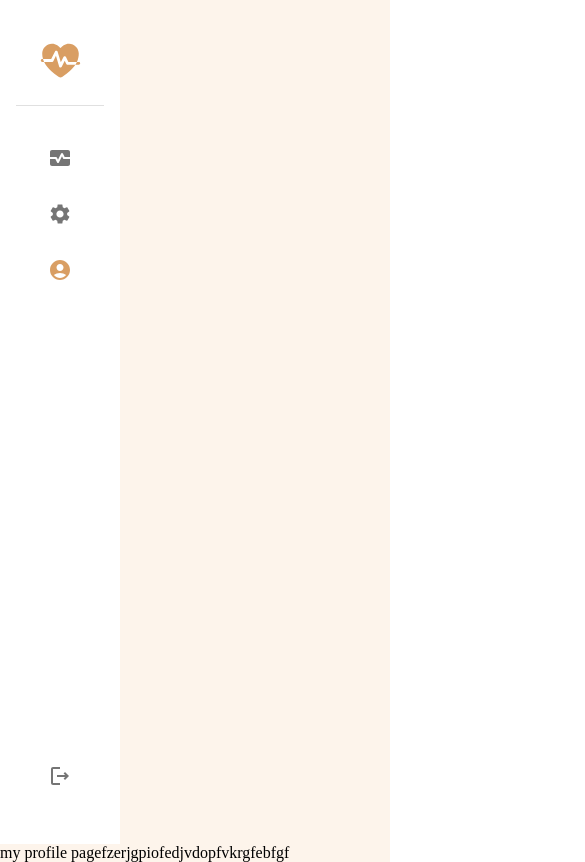
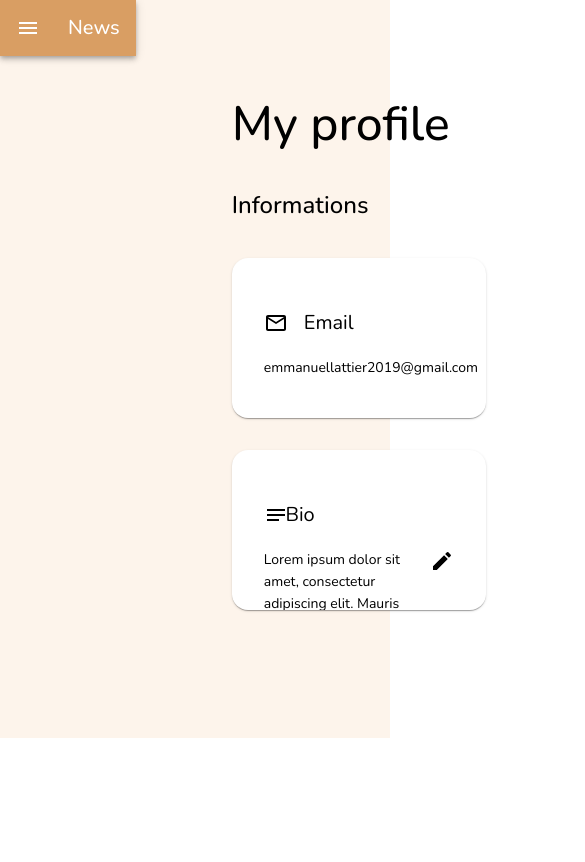
Before and after one commit to Pellegrin69/Challenge-stack-MyFitLog, a React (Vite) app in the folder frontend/: page /dashboard/my-profile in a window 390 px wide. Shown: the top 862 px of the page, 585 px wide, since content can reach past the window. Built offline with nearby package versions, Linux system fonts and the light colour scheme.

Commit message:
create myProfile page

```diff
--- a/frontend/src/features/Login/SignInForm/SignInForm.tsx
+++ b/frontend/src/features/Login/SignInForm/SignInForm.tsx
@@ -1,5 +1,4 @@
 import React from 'react';
-import { InputText } from '@/components/Input/InputText/InputText';
 import { PrimaryButton } from '@/components/Input/Button/PrimaryButton/PrimaryButton';
 import { SecondaryButton } from '@/components/Input/Button/SecondaryButton/SecondaryButton';
 import * as Styles from '../LoginForm/LoginForm.styles';
@@ -16,7 +15,7 @@ export const SignInForm: React.FC = () => {
         placeholder="email@gmail.mail"
         type="password"
       />
-      <PrimaryButton buttonLabel="Sign in" />
+      <PrimaryButton buttonLabel="Sign in" onClick={() => console.log("test")}/>
 
       {/** <FormControlLabel control={<Checkbox defaultChecked/>} label="remember me"/> */}
       <SecondaryButton buttonLabel="Sign in with Google" />
--- a/frontend/src/pages/Dashboard/header.tsx
+++ b/frontend/src/pages/Dashboard/header.tsx
@@ -1,21 +1,33 @@
+import React, { useReducer } from "react"
 import { LogoDashboard } from '@/components/data_display/logo/dashboard';
-import { LogoutOutlined, MonitorHeart, Settings, AccountCircle } from '@mui/icons-material';
+import { LogoutOutlined, MonitorHeart, Settings, AccountCircle, HomeRounded, Info, LockOpen } from '@mui/icons-material'
 import {
   Box,
   Button,
-  Divider,
+  Divider, Drawer,
   List,
   ListItem,
   ListItemButton,
-  ListItemIcon,
-} from '@mui/material';
+  ListItemIcon, ListItemText,
+} from '@mui/material'
 import { Link, useLocation, useNavigate } from 'react-router-dom'
+import useMediaQuery from '@mui/material/useMediaQuery';
+import AppBar from '@mui/material/AppBar';
+import Toolbar from '@mui/material/Toolbar';
+import Typography from '@mui/material/Typography';
+import IconButton from '@mui/material/IconButton';
+import MenuIcon from '@mui/icons-material/Menu';
 
-function Header() {
+export const Header: React.FC = () => {
   const location = useLocation()
   const navigate = useNavigate()
 
+  const matches = useMediaQuery('(min-width:600px)');
+  const [drawerIsOpen, toggleDrawer] = useReducer((state) => !state, false);
+
   return (
+    <>
+      {matches ? (
         <Box
           paddingX={2}
           paddingY={4}
@@ -78,7 +90,56 @@ function Header() {
             </ListItem>
           </List>
         </Box>
-  );
+      ) : (
+        <Box sx={{ flexGrow: 1 }}>
+          <AppBar position="static">
+            <Toolbar>
+              <IconButton
+                size="large"
+                edge="start"
+                color="inherit"
+                aria-label="menu"
+                sx={{ mr: 2 }}
+              >
+                <MenuIcon sx={{ color: "white" }} onClick={toggleDrawer}/>
+              </IconButton>
+              <Typography variant="h6" component="div" sx={{ flexGrow: 1 }} color="white">
+                News
+              </Typography>
+            </Toolbar>
+          </AppBar>
+          <Drawer anchor="bottom" open={drawerIsOpen} onClose={toggleDrawer}>
+            <List>
+              <ListItem disablePadding>
+                <ListItemButton component={Link} to={`/`}>
+                  <ListItemIcon>
+                    <HomeRounded />
+                  </ListItemIcon>
+                  <ListItemText primary="Accueil" />
+                </ListItemButton>
+              </ListItem>
+              <ListItem disablePadding>
+                <ListItemButton component={Link} to={`/about`}>
+                  <ListItemIcon>
+                    <Info />
+                  </ListItemIcon>
+                  <ListItemText primary="À Propos" />
+                </ListItemButton>
+              </ListItem>
+              <ListItem disablePadding>
+                <ListItemButton component={Link} to={`/login`}>
+                  <ListItemIcon>
+                    <LockOpen />
+                  </ListItemIcon>
+                  <ListItemText primary="Login" />
+                </ListItemButton>
+              </ListItem>
+            </List>
+          </Drawer>
+        </Box>
+      )}
+    </>
+  )
 }
 
 export default Header;
--- a/frontend/src/pages/Dashboard/index.tsx
+++ b/frontend/src/pages/Dashboard/index.tsx
@@ -1,13 +1,13 @@
-import { Box } from '@mui/material';
+import { Stack } from '@mui/material';
 import { Outlet } from 'react-router-dom';
 import Header from './header';
 
 function Dashboard() {
   return (
-    <Box bgcolor="primary.light">
+    <Stack direction="row" bgcolor="primary.light">
       <Header />
       <Outlet />
-    </Box>
+    </Stack>
   );
 }
 
--- a/frontend/src/pages/MyProfilePage/MyProfilePage.styles.tsx
+++ b/frontend/src/pages/MyProfilePage/MyProfilePage.styles.tsx
@@ -1,20 +1,20 @@
-import styled from "@emotion/styled"
+import { Card } from "@mui/material"
+import { styled } from "@mui/system"
 
-export const Container = styled.div`
-  height: 100vh;
-  display: grid;
-  grid-template-columns: 10% 60% 30%;
-  background-color: #F5F4EE;
+export const Container = styled("div")`
+
 `
 
-export const LeftContainer = styled.div`
-  background-color: white;
+export const LeftContainer = styled("div")`
+  padding: 6rem;
 `
 
-export const MiddleContainer = styled.div`
-  background-color: white;
+export const InformationCard = styled(Card)`
+  padding: 2rem;
+  display: grid;
+  grid-template-rows: 70% 30%;
+  height: 10rem;
+  border-radius: 1rem;
+  margin-bottom: 2rem;
+  width: 80%;
 `
-
-export const RightContainer = styled.div`
-  background-color: gray;
-`
--- a/frontend/src/pages/MyProfilePage/MyProfilePage.tsx
+++ b/frontend/src/pages/MyProfilePage/MyProfilePage.tsx
@@ -1,9 +1,46 @@
 import React from "react"
+import * as Styles from "./MyProfilePage.styles"
+import { Typography } from "@mui/material"
+import EditIcon from '@mui/icons-material/Edit'
+import MailOutlineIcon from '@mui/icons-material/MailOutline'
+import NotesIcon from '@mui/icons-material/Notes'
 
 export const MyProfilePage: React.FC = () => {
   return (
-    <div>
-      my profile pagefzerjgpiofedjvdopfvkrgfebfgf
-    </div>
+    <Styles.Container>
+      <Styles.LeftContainer>
+        <Typography variant="h3" variantMapping={{ h4: 'h1' }} fontWeight="500">
+          My profile
+        </Typography>
+        <br/>
+        <br/>
+        <Typography variant="h5" variantMapping={{ h4: 'h1' }} fontWeight="500">
+          Informations
+        </Typography>
+        <br/>
+        <br/>
+        <Styles.InformationCard>
+          <Typography variant="h6" variantMapping={{ h4: 'h1' }} fontWeight="300" sx={{ display: "flex", gap: 2, alignItems: "center" }}>
+            <MailOutlineIcon /> Email
+          </Typography>
+
+          <Typography variant="subtitle2" variantMapping={{ h4: 'h1' }} fontWeight="300" sx={{ display: "flex", gap: 2 }}>
+            emmanuellattier2019@gmail.com <EditIcon />
+          </Typography>
+
+        </Styles.InformationCard>
+
+        <Styles.InformationCard>
+          <Typography variant="h6" variantMapping={{ h4: 'h1' }} fontWeight="300" sx={{ display: "grid", gap: 2, gridTemplateColumns: "3% auto", alignItems: "center" }}>
+             <NotesIcon/> Bio
+          </Typography>
+
+          <Typography variant="subtitle2" variantMapping={{ h4: 'h1' }} fontWeight="300" sx={{ display: "flex", gap: 2 }}>
+            Lorem ipsum dolor sit amet, consectetur adipiscing elit. Mauris vehicula. {<EditIcon />}
+          </Typography>
+
+        </Styles.InformationCard>
+      </Styles.LeftContainer>
+    </Styles.Container>
   )
 }
```
Also changed, not shown: frontend/src/assets/undo_icon.svg (added). Lines whose indentation alone changed are shown as unchanged.
